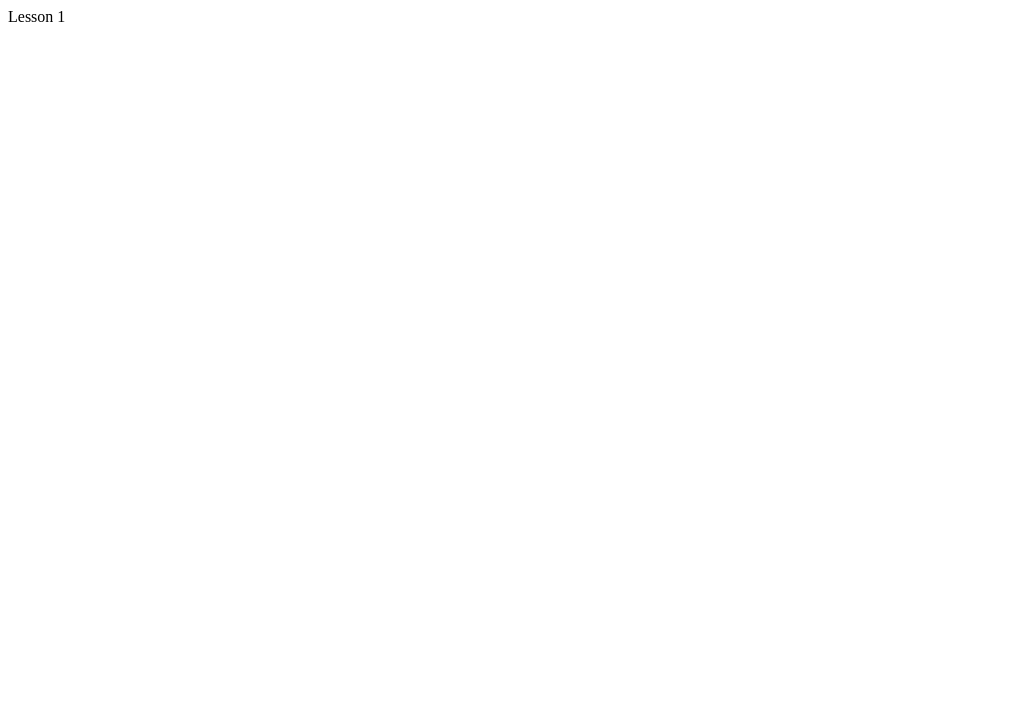
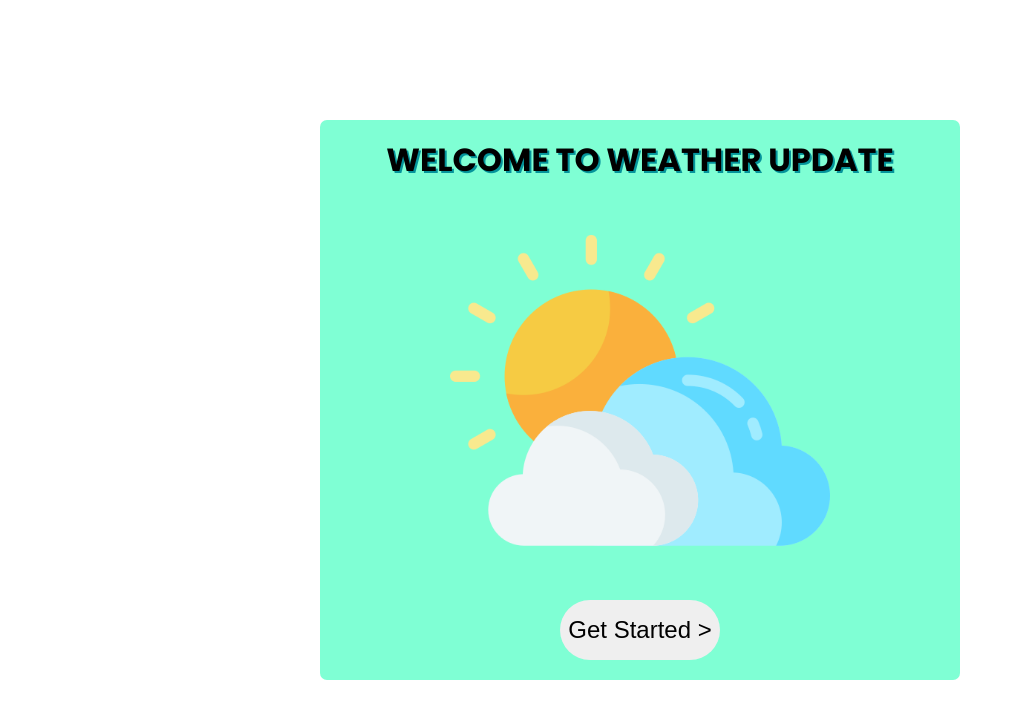
Before and after one commit to ThupaneJuska/MyWeatherApp, a plain HTML site: page index.html in a window 1280 px wide. Shown: the whole page, without its empty margins (0-1015 px from the left). Drawn offline with Linux system fonts and the light colour scheme.

Commit message:
My latest wearther design

```diff
--- a/index.html
+++ b/index.html
@@ -4,8 +4,19 @@
     <meta charset="UTF-8">
     <meta name="viewport" content="width=device-width, initial-scale=1.0">
     <title>Git Lesson</title>
+    <link rel="stylesheet" href="styles.css">
 </head>
-<body>
-    Lesson 1
+<body class="center-center">
+    <div class="main-div">
+        <div class="welcome-div center-center">
+            <h1>WELCOME TO WEATHER UPDATE</h1>
+        </div>
+        <div class="pic-div">
+            <img src="/clouds.png" alt="cloud image">
+        </div>
+        <div class="btn-div center-center">
+            <button class="get-started-btn">Get Started ></button>
+        </div>
+    </div>
 </body>
 </html>
--- a/styles.css
+++ b/styles.css
@@ -0,0 +1,61 @@
+@import url('https://fonts.googleapis.com/css2?family=Poppins:wght@100;200;300;400;500;600;700&display=swap');
+
+body{
+    height: 100vh;
+    margin: 0;
+    font-family: 'Poppins', sans-serif;
+}
+
+.main-div{
+    height: 70%;
+    width: 50%;
+    background-color: aquamarine;
+    border-radius: 7px;
+}
+
+h1{
+    text-shadow: 2px 2px #05949b;
+    font-size: 2em;
+}
+
+.pic-div img{
+    height: 100%;
+    max-width: 100%;
+}
+
+.get-started-btn{
+    height: 60px;
+    width: 160px;
+    border: none;
+    border-radius: 30px;
+    font-size: 1.5em;
+    font-weight: 400;
+}
+
+.get-started-btn:hover{
+    cursor: pointer;
+    background-color: aqua;
+}
+
+.center-center{
+    display:flex;
+    justify-content: center;
+    align-items: center;
+}
+
+.welcome-div{
+    height: 80px;
+
+}
+
+.btn-div{
+    height: 100px;
+
+}
+
+.pic-div{
+    height: calc(100% - 180px);
+    display: flex;
+    justify-content: center;
+
+}
```
Also changed, not shown: clouds.png (added).
